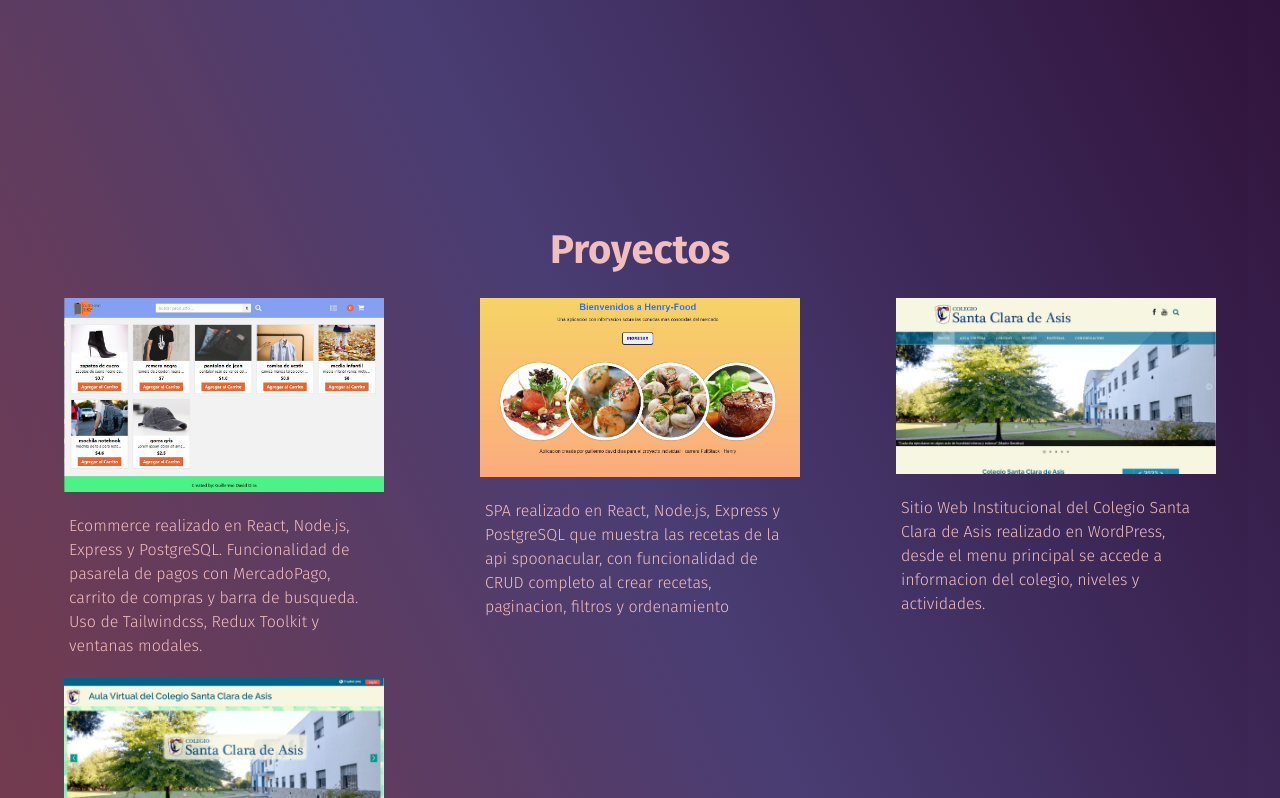
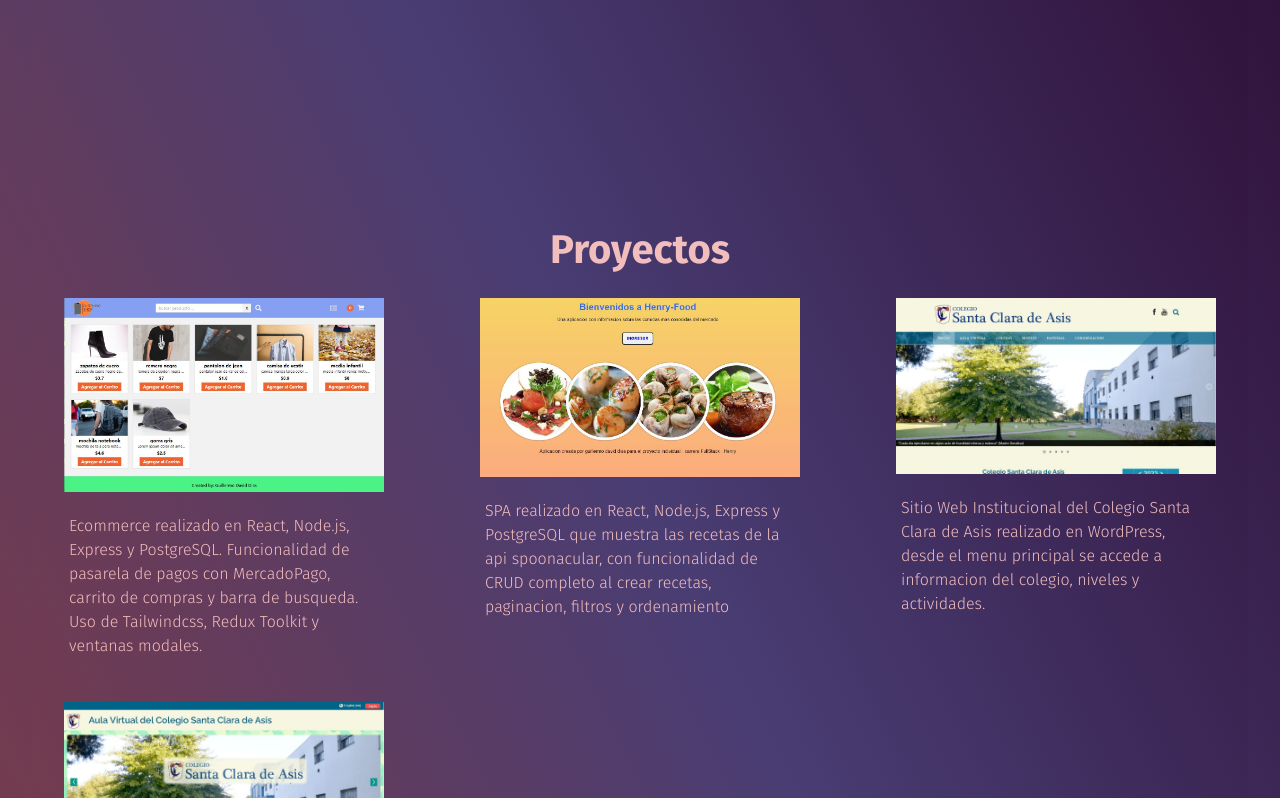
Before and after one commit to GDavidDias/Portfolio, a React (Vite) app in the folder cliente/: page / in a window 1280 px wide. Shown: the part 770-1568 px from the top of the page. Built offline with nearby package versions, Linux system fonts and the light colour scheme.

Commit message:
styles cards

```diff
--- a/cliente/src/components/card/Card.module.css
+++ b/cliente/src/components/card/Card.module.css
@@ -3,7 +3,7 @@
     /* border-radius: 15px; */
     display: flex;
     flex-direction: column;
-    height: 45vh;
+    height: 48vh;
     width: 25vw;
     align-items: center;
     /* padding: 10px; */
```
